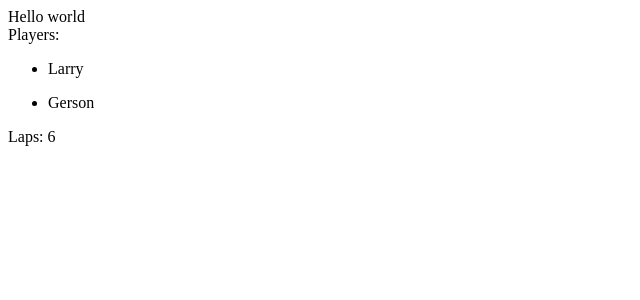
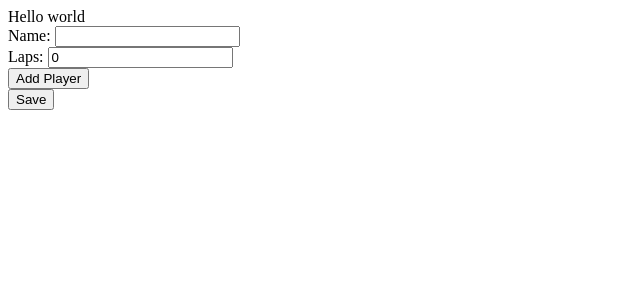
Before and after one commit to Larry-Larios01/larryio-front, a Vue app in the folder racer-front/: page / in a window 1280 px wide. Shown: the top 300 px of the page, without its empty margins (0-640 px from the left). Built offline with nearby package versions, Linux system fonts and the light colour scheme.

Commit message:
feat(racer-front): CompetitionRegistration component

```diff
--- a/racer-front/src/App.vue
+++ b/racer-front/src/App.vue
@@ -1,24 +1,26 @@
 <script lang="ts">
 import { defineComponent, ref } from "vue"
 import Competition from "./components/Competition.vue"
-import type { Player } from "./components/Competition.vue";
+import CompetitionRegistration from "./components/CompetitionRegistration.vue";
+import type { Competition as CompetitionT, Player } from "./models";
 
 export default defineComponent({
   name: "App",
   components: {
-    Competition
+    Competition,
+    CompetitionRegistration
   },
   setup() {
     const hello = ref("world")
-    const players = ref<Player[]>([{
-      name: "Larry"
-    }, {
-      name: "Gerson"
-    }])
+    const currentCompetition = ref<CompetitionT>()
+    function register(competion: CompetitionT) {
+      currentCompetition.value = competion
+    }
 
     return {
       hello,
-      players,
+      register,
+      currentCompetition
     }
   }
 })
@@ -30,7 +32,11 @@ export default defineComponent({
 
   <main>
     <div>Hello {{ hello }}</div>
-    <Competition v-bind:laps-count="6" v-bind:players="players"></Competition>
+    <CompetitionRegistration v-if="!currentCompetition" v-on:register="register">
+    </CompetitionRegistration>
+
+    <Competition v-if="currentCompetition" v-bind:laps-count="currentCompetition.lapsCount"
+      v-bind:players="currentCompetition.players"></Competition>
   </main>
 </template>
 
--- a/racer-front/src/components/Competition.vue
+++ b/racer-front/src/components/Competition.vue
@@ -2,10 +2,7 @@
 
 import { defineComponent, ref } from "vue"
 import type { PropType } from "vue";
-
-export type Player = {
-    name: string
-}
+import type { Player } from "@/models";
 
 export default defineComponent({
     name: "Competition",
@@ -20,7 +17,7 @@ export default defineComponent({
         }
     },
     setup(props, ctx) {
-
+        return {}
     }
 })
 
--- /dev/null
+++ b/racer-front/src/components/CompetitionRegistration.vue
@@ -0,0 +1,70 @@
+<script lang="ts">
+
+import type { Competition } from "@/models";
+import { defineComponent, reactive, toRaw } from "vue";
+
+
+export default defineComponent({
+    name: "CompetitionRegistration",
+    emits: {
+        register(payload: Competition) {
+            return typeof payload === "object" &&
+                typeof payload.name === "string" &&
+                typeof payload.lapsCount === "number" &&
+                Array.isArray(payload.players) &&
+                payload.players.every(player => typeof player.name === "string")
+        }
+    },
+    setup(props, ctx) {
+        const competition = reactive<Competition>({
+            name: "",
+            lapsCount: 0,
+            players: []
+        })
+        function addPlayer() {
+            competition.players.push({ name: "" })
+        }
+
+        function save() {
+            const payload = toRaw(competition)
+            ctx.emit("register", payload)
+        }
+
+        return {
+            competition,
+            addPlayer,
+            save
+        }
+    }
+})
+
+</script>
+
+<template>
+    <form v-on:submit.prevent="save">
+
+        <div>
+            <label>Name:
+                <input type="text" v-model="competition.name">
+            </label>
+        </div>
+        <div>
+
+            <label>Laps:
+                <input type="number" name="laps" v-model="competition.lapsCount">
+            </label>
+        </div>
+
+
+        <div>
+            <div v-for="(player, index) in competition.players" v-bind:key="index">
+                <label>Player {{ index + 1 }}
+                    <input type="text" v-model="player.name">
+                </label>
+            </div>
+            <button type="button" v-on:click="addPlayer">Add Player</button>
+        </div>
+        <button type="submit">Save</button>
+    </form>
+
+</template>
--- /dev/null
+++ b/racer-front/src/models.ts
@@ -0,0 +1,32 @@
+export type Player = {
+    name: string
+}
+
+export type Competition = {
+    name: string
+    lapsCount: number
+    players: Player[]
+}
+
+export type CompetitonCompleted = {
+    podium: Player[]
+    laps: Record<string, number>[]
+}
+
+const larry = {
+    name: "larry"
+} satisfies Player
+
+const gerson = {
+    name: "gerson"
+} satisfies Player
+
+const value = {
+    podium: [gerson, larry],
+    laps: [
+        {
+            "larry": 10,
+            "gerson": 20
+        }
+    ]
+} satisfies CompetitonCompleted
```
Also changed, not shown: 1 other file (tests, documents, lock files or other folders).
